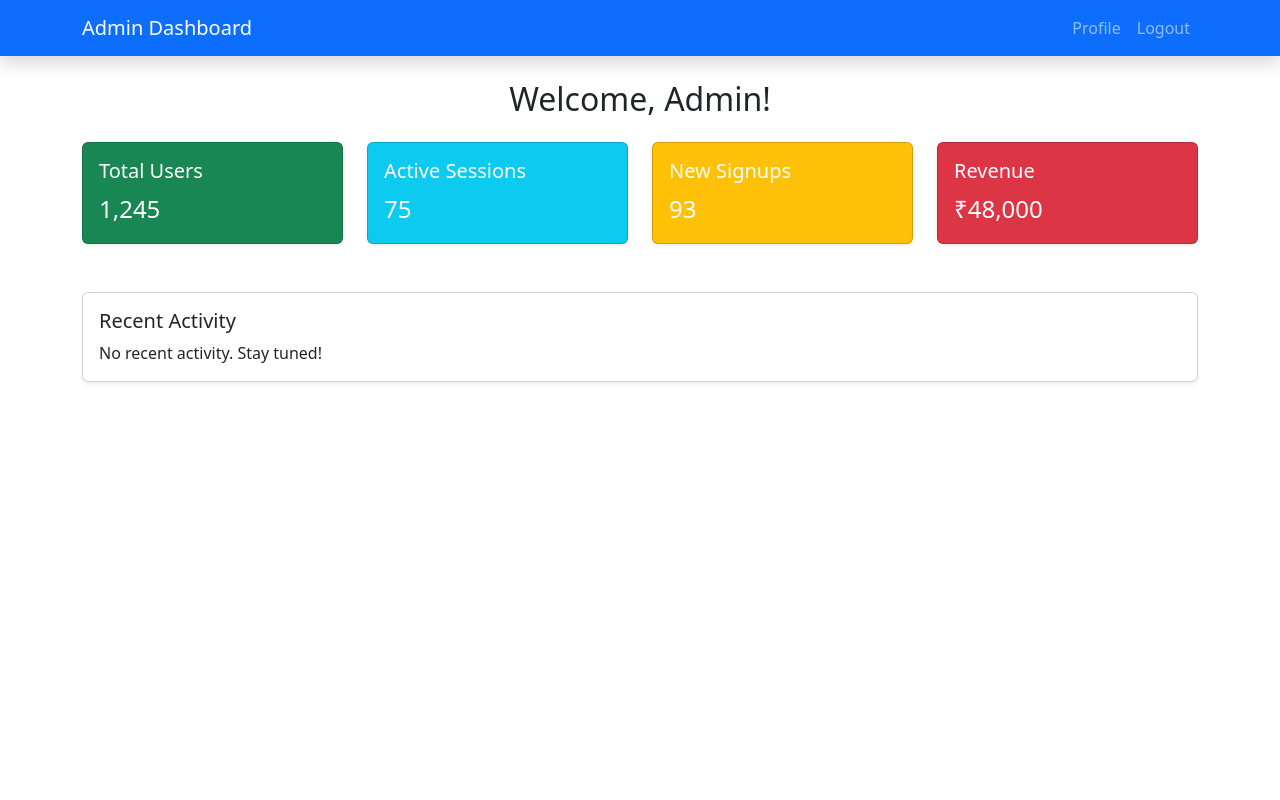
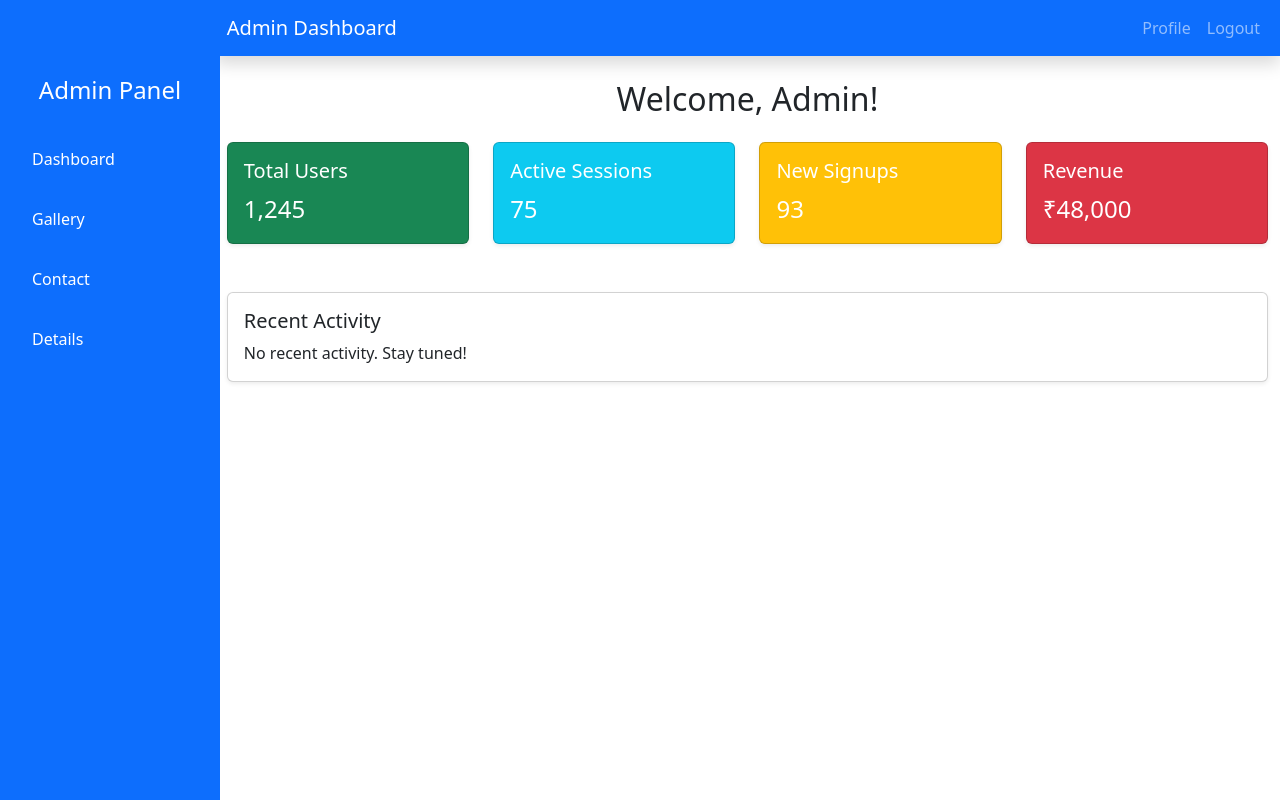
Before and after one commit to sharvani67/vsms-admin, a React (Create React App) app: page /dashboard in a window 1280 px wide. Built offline with nearby package versions, Linux system fonts and the light colour scheme.

Commit message:
added sidebar

```diff
--- a/src/App.js
+++ b/src/App.js
@@ -3,6 +3,9 @@ import { BrowserRouter as Router, Routes, Route } from 'react-router-dom';
 import Dashboard from './Components/Admin/Dashboard/Dashboard';
 import Login from './Components/Admin/Login/Login';
 import 'bootstrap/dist/css/bootstrap.min.css';
+import Gallery from './Components/Admin/Gallery/Gallery';
+import Contact from './Components/Admin/Contact/Contact';
+import VehicleDetails from './Components/Admin/VehicleDetails/VehicleDetails';
 
 
 
@@ -13,6 +16,9 @@ const App = () => {
 
         <Route path="/dashboard" element={<Dashboard />} />
          <Route path="/login" element={<Login/>} />
+          <Route path="/gallery" element={<Gallery />} />
+          <Route path="/contact" element={<Contact />} />
+          <Route path="/details" element={<VehicleDetails />} />
       </Routes>
     </Router>
   );
--- /dev/null
+++ b/src/Components/Admin/Contact/Contact.js
@@ -0,0 +1,7 @@
+import React from 'react';
+
+const Contact = () => {
+  return <div style={{ marginLeft: 240, padding: '2rem' }}><h2>Contact Page</h2></div>;
+};
+
+export default Contact;
--- a/src/Components/Admin/Dashboard/Dashboard.js
+++ b/src/Components/Admin/Dashboard/Dashboard.js
@@ -1,12 +1,19 @@
 import React from 'react';
 import { Container, Row, Col, Card, Navbar, Nav } from 'react-bootstrap';
+import Sidebar from '../../Sidebar/Sidebar'; // adjust path if needed
+
 
 const Dashboard = () => {
   return (
-    <>
+    <div className="d-flex">
+      {/* Sidebar */}
+      <Sidebar />
+
+      {/* Main Content */}
+      <div className="flex-grow-1" style={{ marginLeft: '100px' }}>
         {/* Top Navbar */}
         <Navbar bg="primary" variant="dark" expand="lg" className="mb-4 shadow">
-        <Container>
+          <Container fluid>
             <Navbar.Brand>Admin Dashboard</Navbar.Brand>
             <Navbar.Toggle aria-controls="basic-navbar-nav" />
             <Navbar.Collapse className="justify-content-end">
@@ -19,7 +26,7 @@ const Dashboard = () => {
         </Navbar>
 
         {/* Dashboard Content */}
-      <Container>
+        <Container fluid>
           <h2 className="mb-4 text-center">Welcome, Admin!</h2>
           <Row className="g-4">
             <Col xs={12} md={6} lg={3}>
@@ -65,15 +72,14 @@ const Dashboard = () => {
               <Card className="shadow-sm">
                 <Card.Body>
                   <Card.Title>Recent Activity</Card.Title>
-                <Card.Text>
-                  No recent activity. Stay tuned!
-                </Card.Text>
+                  <Card.Text>No recent activity. Stay tuned!</Card.Text>
                 </Card.Body>
               </Card>
             </Col>
           </Row>
         </Container>
-    </>
+      </div>
+    </div>
   );
 };
 
--- /dev/null
+++ b/src/Components/Admin/Gallery/Gallery.js
@@ -0,0 +1,7 @@
+import React from 'react';
+
+const Gallery = () => {
+  return <div style={{ marginLeft: 240, padding: '2rem' }}><h2>Gallery Page</h2></div>;
+};
+
+export default Gallery;
--- /dev/null
+++ b/src/Components/Admin/VehicleDetails/VehicleDetails.js
@@ -0,0 +1,7 @@
+import React from 'react';
+
+const VehicleDetails = () => {
+  return <div style={{ marginLeft: 240, padding: '2rem' }}><h2>Details Page</h2></div>;
+};
+
+export default VehicleDetails;
--- /dev/null
+++ b/src/Components/Sidebar/Sidebar.css
@@ -0,0 +1,21 @@
+.sidebar {
+  width: 220px;
+  height: 100vh;
+  background-color: #0d6efd;
+  position: fixed;
+  top: 0;
+  left: 0;
+  padding-top: 60px;
+  z-index: 1040;
+}
+
+.sidebar .nav-link {
+  color: white;
+  margin: 10px 0;
+  font-weight: 500;
+}
+
+.sidebar .nav-link:hover {
+  background-color: rgba(255, 255, 255, 0.2);
+  border-radius: 4px;
+}
--- /dev/null
+++ b/src/Components/Sidebar/Sidebar.js
@@ -0,0 +1,50 @@
+import React, { useState } from 'react';
+import { Navbar, Nav, Button, Offcanvas } from 'react-bootstrap';
+import { Link } from 'react-router-dom';
+import './Sidebar.css';
+
+const Sidebar = () => {
+  const [show, setShow] = useState(false);
+
+  const toggleSidebar = () => setShow(!show);
+
+  return (
+    <>
+      {/* Top Navbar for small screens */}
+      <Navbar bg="primary" variant="dark" expand="lg" className="d-lg-none">
+        <Button variant="light" onClick={toggleSidebar} className="m-2">
+          ☰ Menu
+        </Button>
+        <Navbar.Brand className="text-white">Admin Panel</Navbar.Brand>
+      </Navbar>
+
+      {/* Offcanvas Sidebar for small screens */}
+      <Offcanvas show={show} onHide={toggleSidebar} responsive="lg">
+        <Offcanvas.Header closeButton>
+          <Offcanvas.Title>Menu</Offcanvas.Title>
+        </Offcanvas.Header>
+        <Offcanvas.Body>
+          <Nav className="flex-column">
+            <Nav.Link as={Link} to="/dashboard">Dashboard</Nav.Link>
+            <Nav.Link as={Link} to="/gallery">Gallery</Nav.Link>
+            <Nav.Link as={Link} to="/contact">Contact</Nav.Link>
+            <Nav.Link as={Link} to="/details">Details</Nav.Link>
+          </Nav>
+        </Offcanvas.Body>
+      </Offcanvas>
+
+      {/* Static Sidebar for large screens */}
+      <div className="sidebar d-none d-lg-block">
+        <h4 className="text-white text-center py-3">Admin Panel</h4>
+        <Nav className="flex-column px-3">
+          <Nav.Link as={Link} to="/dashboard">Dashboard</Nav.Link>
+          <Nav.Link as={Link} to="/gallery">Gallery</Nav.Link>
+          <Nav.Link as={Link} to="/contact">Contact</Nav.Link>
+          <Nav.Link as={Link} to="/details">Details</Nav.Link>
+        </Nav>
+      </div>
+    </>
+  );
+};
+
+export default Sidebar;
```
Lines whose indentation alone changed are shown as unchanged.
